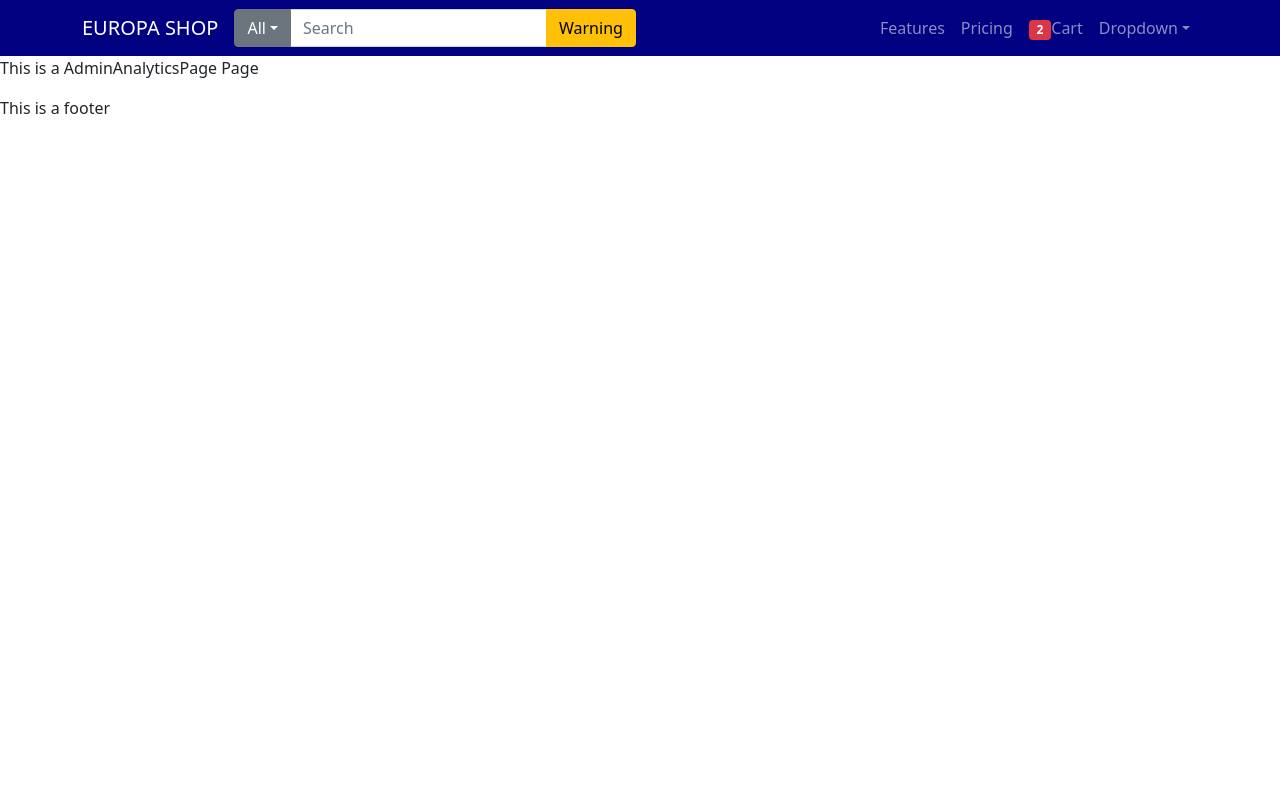
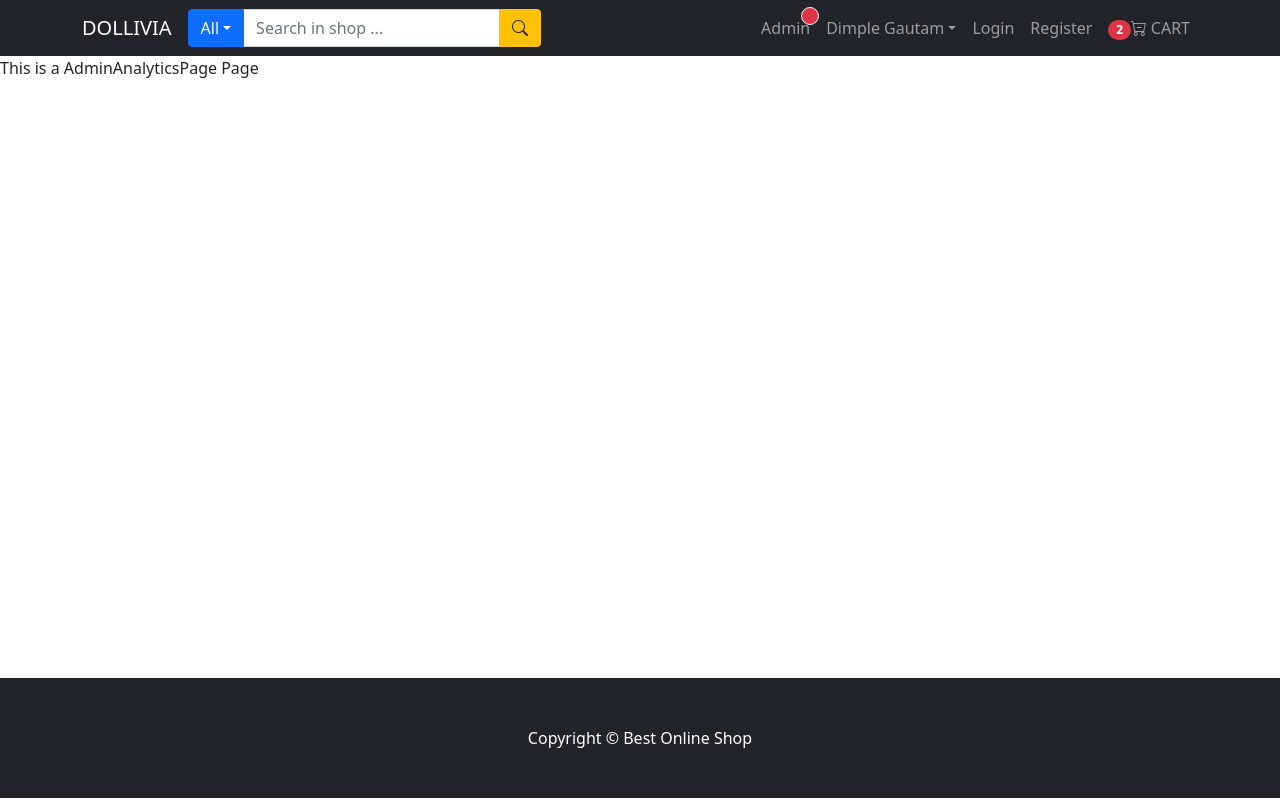
Before and after one commit to Dimple53/E-commerce_Website, a React (Create React App) app in the folder E-commerceApplication/frontend/: page /admin/analytics in a window 1280 px wide. Built offline with nearby package versions, Linux system fonts and the light colour scheme.

Commit message:
updated footer and header

```diff
--- a/E-commerceApplication/frontend/package.json
+++ b/E-commerceApplication/frontend/package.json
@@ -7,6 +7,7 @@
     "@testing-library/react": "^12.1.2",
     "@testing-library/user-event": "^13.5.0",
     "bootstrap": "^5.1.3",
+    "bootstrap-icons": "^1.8.0",
     "react": "^17.0.2",
     "react-bootstrap": "^2.2.1",
     "react-dom": "^17.0.2",
--- a/E-commerceApplication/frontend/src/components/FooterComponents.js
+++ b/E-commerceApplication/frontend/src/components/FooterComponents.js
@@ -1,4 +1,22 @@
-const FooterComponents = () => {
-  return <p>This is a footer</p>;
+// const FooterComponents = () => {
+//   return <p>This is a footer</p>;
+// };
+// export default FooterComponents;
+
+import { Container, Row, Col } from "react-bootstrap";
+
+const FooterComponent = () => {
+  return (
+    <footer>
+      <Container fluid>
+        <Row className="mt-5">
+          <Col className="bg-dark text-white text-center py-5">
+            Copyright &copy; Best Online Shop
+          </Col>
+        </Row>
+      </Container>
+    </footer>
+  );
 };
-export default FooterComponents;
+
+export default FooterComponent;
--- a/E-commerceApplication/frontend/src/components/HeaderComponents.js
+++ b/E-commerceApplication/frontend/src/components/HeaderComponents.js
@@ -1,3 +1,77 @@
+// import {
+//   Navbar,
+//   Nav,
+//   Container,
+//   NavDropdown,
+//   Badge,
+//   Form,
+//   Dropdown,
+//   DropdownButton,
+//   Button,
+//   InputGroup,
+// } from "react-bootstrap";
+
+// import { LinkContainer } from "react-router-bootstrap";
+
+// const HeaderComponents = () => {
+//   return (
+//     <Navbar
+//       collapseOnSelect
+//       expand="lg"
+//       //bg="danger"
+//       variant="dark"
+//       style={{
+//         backgroundColor: "navy",
+//       }}
+//     >
+//       <Container>
+//         <LinkContainer to="/">
+//           <Navbar.Brand href="/">DOLLIVIA</Navbar.Brand>
+//         </LinkContainer>
+//         <Navbar.Toggle aria-controls="responsive-navbar-nav" />
+//         <Navbar.Collapse id="responsive-navbar-nav">
+//           <Nav className="me-auto">
+//             <InputGroup>
+//               <DropdownButton
+//                 variant="secondary"
+//                 id="dropdown-basic-button"
+//                 title="All"
+//               >
+//                 <Dropdown.Item href="#/action-1">Action</Dropdown.Item>
+//                 <Dropdown.Item href="#/action-2">Another action</Dropdown.Item>
+//                 <Dropdown.Item href="#/action-3">Something else</Dropdown.Item>
+//               </DropdownButton>
+//               <Form.Control type="text" placeholder="Search" />
+//               <Button variant="warning">Warning</Button>
+//             </InputGroup>
+//           </Nav>
+//           <Nav>
+//             <Nav.Link href="#features">Features</Nav.Link>
+//             <Nav.Link href="#features">Pricing</Nav.Link>
+//             <Nav.Link href="#pricing">
+//               <Badge pill bg="danger">2</Badge>
+//               Cart
+//             </Nav.Link>
+//             <NavDropdown title="Dropdown" id="collasible-nav-dropdown">
+//               <NavDropdown.Item href="#action/3.1">Action</NavDropdown.Item>
+//               <NavDropdown.Item href="#action/3.2">
+//                 Another action
+//               </NavDropdown.Item>
+//               <NavDropdown.Item href="#action/3.3">Something</NavDropdown.Item>
+//               <NavDropdown.Divider />
+//               <NavDropdown.Item href="#action/3.4">
+//                 Separated link
+//               </NavDropdown.Item>
+//             </NavDropdown>
+//           </Nav>
+//         </Navbar.Collapse>
+//       </Container>
+//     </Navbar>
+//   );
+// };
+// export default HeaderComponents;
+
+
 import {
   Navbar,
   Nav,
@@ -5,68 +79,78 @@
   NavDropdown,
   Badge,
   Form,
+  DropdownButton,
   Dropdown,
-  DropdownButton,
   Button,
   InputGroup,
 } from "react-bootstrap";
 
 import { LinkContainer } from "react-router-bootstrap";
+import { Link } from "react-router-dom";
 
-const HeaderComponents = () => {
+const HeaderComponent = () => {
   return (
-    <Navbar
-      collapseOnSelect
-      expand="lg"
-      //bg="danger"
-      variant="dark"
-      style={{
-        backgroundColor: "navy",
-      }}
-    >
+    <Navbar collapseOnSelect expand="lg" bg="dark" variant="dark">
       <Container>
         <LinkContainer to="/">
-          <Navbar.Brand href="/">EUROPA SHOP</Navbar.Brand>
+          <Navbar.Brand href="/">DOLLIVIA</Navbar.Brand>
         </LinkContainer>
         <Navbar.Toggle aria-controls="responsive-navbar-nav" />
         <Navbar.Collapse id="responsive-navbar-nav">
           <Nav className="me-auto">
             <InputGroup>
-              <DropdownButton
-                variant="secondary"
-                id="dropdown-basic-button"
-                title="All"
-              >
-                <Dropdown.Item href="#/action-1">Action</Dropdown.Item>
-                <Dropdown.Item href="#/action-2">Another action</Dropdown.Item>
-                <Dropdown.Item href="#/action-3">Something else</Dropdown.Item>
+              <DropdownButton id="dropdown-basic-button" title="All">
+                <Dropdown.Item>Electronics</Dropdown.Item>
+                <Dropdown.Item>Cars</Dropdown.Item>
+                <Dropdown.Item>Books</Dropdown.Item>
               </DropdownButton>
-              <Form.Control type="text" placeholder="Search" />
-              <Button variant="warning">Warning</Button>
+              <Form.Control type="text" placeholder="Search in shop ..." />
+              <Button variant="warning">
+                <i className="bi bi-search text-dark"></i>
+              </Button>
             </InputGroup>
           </Nav>
           <Nav>
-            <Nav.Link href="#features">Features</Nav.Link>
-            <Nav.Link href="#features">Pricing</Nav.Link>
-            <Nav.Link href="#pricing">
-              <Badge bg="danger">2</Badge>
-              Cart
-            </Nav.Link>
-            <NavDropdown title="Dropdown" id="collasible-nav-dropdown">
-              <NavDropdown.Item href="#action/3.1">Action</NavDropdown.Item>
-              <NavDropdown.Item href="#action/3.2">
-                Another action
+            <LinkContainer to="/admin/orders">
+              <Nav.Link>
+                Admin
+                <span className="position-absolute top-1 start-10 translate-middle p-2 bg-danger border border-light rounded-circle"></span>
+              </Nav.Link>
+            </LinkContainer>
+
+            <NavDropdown title="Dimple Gautam" id="collasible-nav-dropdown">
+              <NavDropdown.Item
+                eventKey="/user/my-orders"
+                as={Link}
+                to="/user/my-orders"
+              >
+                My orders
               </NavDropdown.Item>
-              <NavDropdown.Item href="#action/3.3">Something</NavDropdown.Item>
-              <NavDropdown.Divider />
-              <NavDropdown.Item href="#action/3.4">
-                Separated link
+              <NavDropdown.Item eventKey="/user" as={Link} to="/user">
+                My profile
               </NavDropdown.Item>
+              <NavDropdown.Item>Logout</NavDropdown.Item>
             </NavDropdown>
+            <LinkContainer to="/login">
+              <Nav.Link>Login</Nav.Link>
+            </LinkContainer>
+            <LinkContainer to="/register">
+              <Nav.Link>Register</Nav.Link>
+            </LinkContainer>
+            <LinkContainer to="/cart">
+              <Nav.Link>
+                <Badge pill bg="danger">
+                  2
+                </Badge>
+                <i className="bi bi-cart-dash"></i>
+                <span className="ms-1">CART</span>
+              </Nav.Link>
+            </LinkContainer>
           </Nav>
         </Navbar.Collapse>
       </Container>
     </Navbar>
   );
 };
-export default HeaderComponents;
+
+export default HeaderComponent;
--- a/E-commerceApplication/frontend/src/index.css
+++ b/E-commerceApplication/frontend/src/index.css
@@ -0,0 +1,13 @@
+html {
+    position: relative;
+    min-height: 100%;
+}
+body {
+    margin-bottom: 170px;
+}
+footer {
+  position: absolute;
+  bottom: 0;
+  width: 100%;
+  height: 170px;
+}
--- a/E-commerceApplication/frontend/src/index.js
+++ b/E-commerceApplication/frontend/src/index.js
@@ -1,6 +1,7 @@
 import React from "react";
 import ReactDOM from "react-dom";
 import "bootstrap/dist/css/bootstrap.min.css";
+import "bootstrap-icons/font/bootstrap-icons.css"
 import "./index.css";
 import App from "./App";
 import reportWebVitals from "./reportWebVitals";
--- a/E-commerceApplication/frontend/src/pages/user/UserOrderDetailsPage.js
+++ b/E-commerceApplication/frontend/src/pages/user/UserOrderDetailsPage.js
@@ -1,4 +1,4 @@
 const UserOrderDetailsPage = () => {
-  return <p>This is a cart;;;;;;;; Page</p>;
+  return <p>This is a user  order details Page</p>;
 };
 export default UserOrderDetailsPage;
```
Also changed, not shown: E-commerceApplication/frontend/src/pages/HomePage.js (+15 -0 lines), 1 other file (tests, documents, lock files or other folders).
